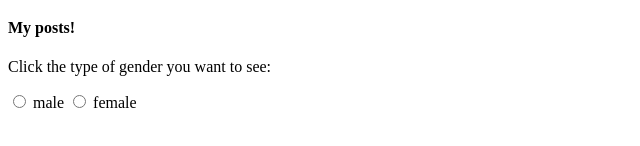
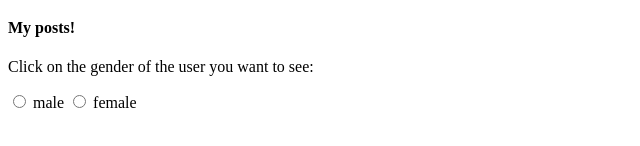
Before and after one commit to pepespasic/CP3_JavaScript_Petar, a plain HTML site: page index.html in a window 1280 px wide. Shown: the part 410-556 px from the top of the page, 0-640 px from the left. Drawn offline with Linux system fonts and the light colour scheme.

Commit message:
changed paragraph under main

```diff
--- a/index.html
+++ b/index.html
@@ -50,7 +50,7 @@
      <h4>My posts!</h4>
 </section>
 <main>
-    <p>Click the type of gender you want to see:</p>
+    <p>Click on the gender of the user you want to see:</p>
 
     <div>
       <label><input value="male" type="radio" name="gender"> male</label>
```
